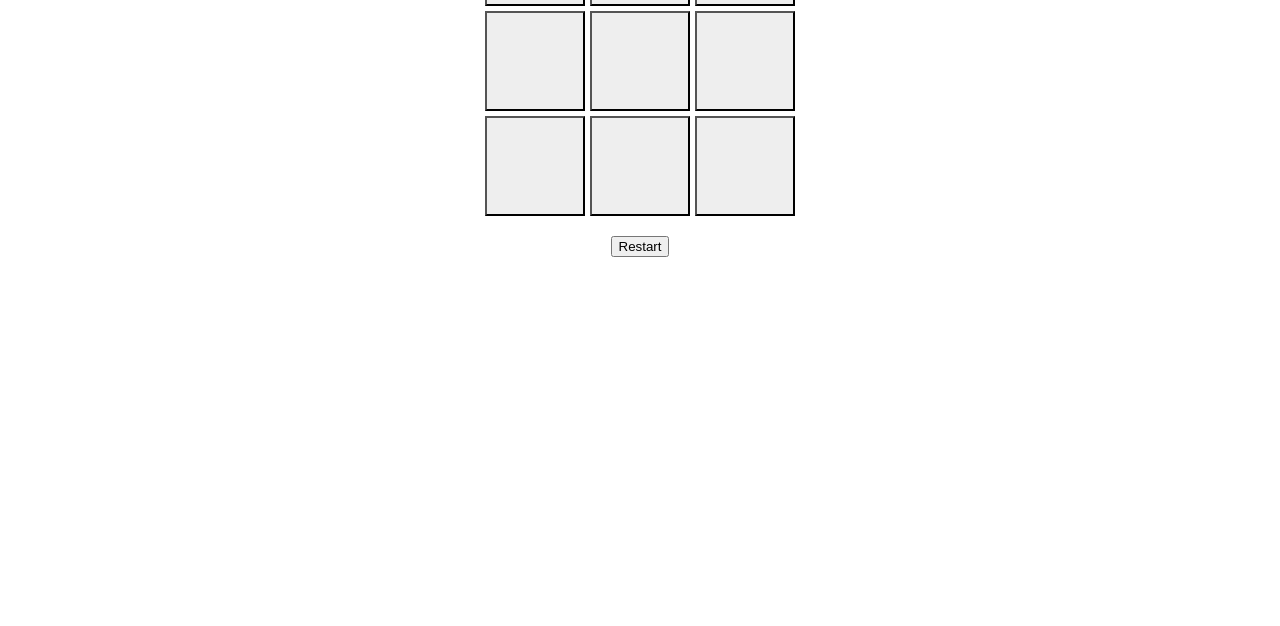
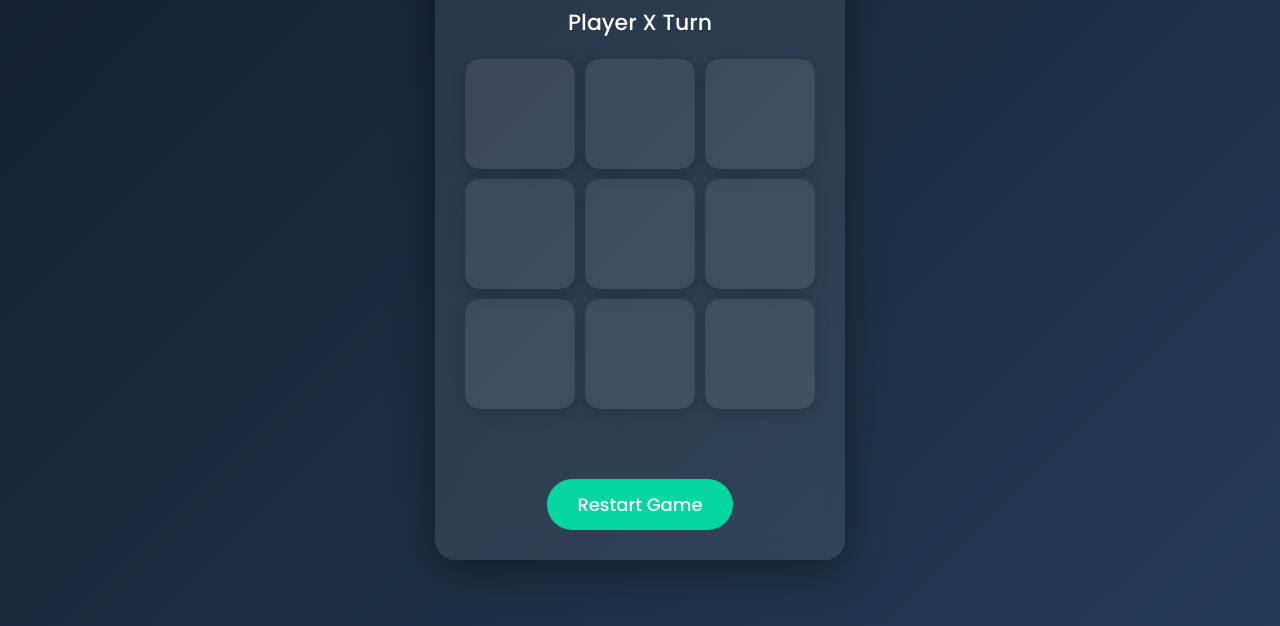
Before and after one commit to samidha1-1/Tic-Tac-Toe, a plain HTML site: page frontend/index.html in a window 1280 px wide. Shown: the part 174-800 px from the top of the page. Drawn offline with Linux system fonts and the light colour scheme.

Commit message:
feat:added updated version

```diff
--- a/frontend/index.html
+++ b/frontend/index.html
@@ -1,23 +1,35 @@
 <!DOCTYPE html>
-
 <html>
 
 <head>
-<title>Tic Tac Toe</title>
-<link rel="stylesheet" href="style.css">
+
+    <title>Tic Tac Toe</title>
+
+    <link rel="stylesheet" href="style.css">
+
+    <link href="https://fonts.googleapis.com/css2?family=Poppins:wght@300;500;700&display=swap" rel="stylesheet">
+
 </head>
-
 
 <body>
 
-<h1>Tic Tac Toe</h1>
+<div class="container">
 
-<div id="board"></div>
+    <h1>🎮 Tic Tac Toe</h1>
 
-<h2 id="result"></h2>
+    <div class="turn" id="turn">
+        Player X Turn
+    </div>
 
-<button onclick="restart()">Restart</button>
+    <div id="board"></div>
 
+    <h2 id="result"></h2>
+
+    <button onclick="restart()">
+        Restart Game
+    </button>
+
+</div>
 
 <script src="script.js"></script>
 
--- a/frontend/script.js
+++ b/frontend/script.js
@@ -1,121 +1,114 @@
-let board=[
-"",
-"",
-"",
-"",
-"",
-"",
-"",
-"",
-""
+let board = [
+    "", "", "",
+    "", "", "",
+    "", "", ""
 ];
 
+let player = "X";
+let gameOver = false;
 
-let player="X";
+const boardDiv = document.getElementById("board");
+const result = document.getElementById("result");
+const turn = document.getElementById("turn");
 
+function draw() {
 
-const boardDiv=document.getElementById("board");
+    boardDiv.innerHTML = "";
 
+    board.forEach((value, index) => {
 
-function draw(){
+        let cell = document.createElement("button");
 
-boardDiv.innerHTML="";
+        cell.className = "cell";
 
+        cell.innerHTML = value;
 
-board.forEach((value,index)=>{
+        cell.onclick = function () {
 
-let cell=document.createElement("button");
+            // Stop if game is over or cell is already filled
+            if (gameOver || board[index] !== "") {
+                return;
+            }
 
-cell.className="cell";
-
-cell.innerHTML=value;
-
-
-cell.onclick=function(){
-
-if(board[index]==""){
-
-board[index]=player;
-
-player=player==="X"?"O":"X";
+            board[index] = player;
 
             draw();
 
-check();
+            checkWinner();
 
+            if (!gameOver) {
+                player = player === "X" ? "O" : "X";
+                turn.innerHTML = `Player ${player}'s Turn`;
             }
 
         };
 
-
         boardDiv.appendChild(cell);
-
 
     });
 
-
 }
 
+function checkWinner() {
 
+    fetch("http://localhost:5000/move", {
 
-function check(){
+        method: "POST",
 
-fetch("http://localhost:5000/move",{
-
-method:"POST",
-
-headers:{
-"Content-Type":"application/json"
+        headers: {
+            "Content-Type": "application/json"
         },
 
-body:JSON.stringify({
-
-board:board
-
+        body: JSON.stringify({
+            board: board
         })
 
     })
 
+    .then(response => response.json())
 
-.then(response=>response.json())
+    .then(data => {
 
-.then(data=>{
+        if (data.winner) {
 
+            gameOver = true;
 
-if(data.winner){
+            if (data.winner === "Draw") {
 
-document.getElementById("result").innerHTML=
-"Winner: "+data.winner;
+                result.innerHTML = "🤝 It's a Draw!";
+
+            } else {
+
+                result.innerHTML = `🏆 Winner: ${data.winner}`;
+
+            }
+
+            turn.innerHTML = "Game Over";
 
         }
 
     });
 
-
 }
 
+function restart() {
 
-
-function restart(){
-
-board=[
-"",
-"",
-"",
-"",
-"",
-"",
-"",
-"",
-""
+    board = [
+        "", "", "",
+        "", "", "",
+        "", "", ""
     ];
 
-document.getElementById("result").innerHTML="";
+    player = "X";
+
+    gameOver = false;
+
+    result.innerHTML = "";
+
+    turn.innerHTML = "Player X's Turn";
 
     draw();
 
 }
 
-
-
 draw();
--- a/frontend/style.css
+++ b/frontend/style.css
@@ -1,25 +1,86 @@
-body{
-    text-align:center;
-    font-family:Arial;
+*{
+    margin:0;
+    padding:0;
+    box-sizing:border-box;
+    font-family: "Poppins", sans-serif;
 }
 
+body{
+    background: linear-gradient(135deg,#141E30,#243B55);
+    height:100vh;
+    display:flex;
+    justify-content:center;
+    align-items:center;
+}
+
+.container{
+    text-align:center;
+    background: rgba(255,255,255,0.08);
+    backdrop-filter: blur(10px);
+    padding:30px;
+    border-radius:20px;
+    box-shadow:0 10px 40px rgba(0,0,0,0.4);
+}
+
+h1{
+    color:white;
+    margin-bottom:20px;
+    font-size:42px;
+    letter-spacing:2px;
+}
 
 #board{
-
     display:grid;
-    grid-template-columns:repeat(3,100px);
-    gap:5px;
+    grid-template-columns:repeat(3,110px);
+    gap:10px;
     justify-content:center;
-
+    margin:20px 0;
 }
 
+.cell{
+    width:110px;
+    height:110px;
+    border:none;
+    border-radius:15px;
+    background:#ffffff15;
+    color:white;
+    font-size:55px;
+    font-weight:bold;
+    cursor:pointer;
+    transition:0.3s;
+    box-shadow:0 5px 15px rgba(0,0,0,0.2);
+}
 
-.cell{
+.cell:hover{
+    transform:scale(1.08);
+    background:#00b4d8;
+}
 
-    height:100px;
-    width:100px;
-    font-size:40px;
-    background:#eee;
+#result{
+    color:#FFD166;
+    margin:15px;
+    font-size:28px;
+    min-height:35px;
+}
+
+button{
+    padding:12px 30px;
+    font-size:18px;
+    border:none;
+    border-radius:30px;
     cursor:pointer;
+    background:#06D6A0;
+    color:white;
+    transition:0.3s;
+}
 
+button:hover{
+    background:#00b894;
+    transform:scale(1.05);
 }
+
+.turn{
+    color:#ffffff;
+    font-size:22px;
+    margin-top:10px;
+}
```
Lines whose indentation alone changed are shown as unchanged.
